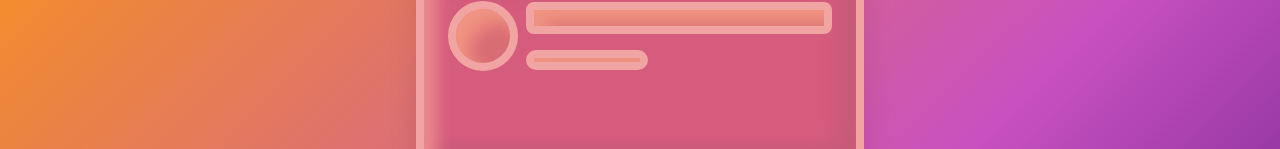
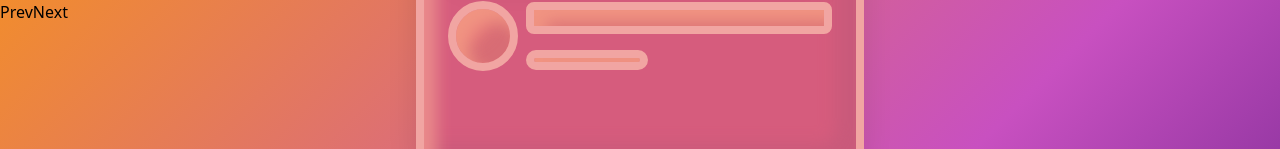
Before and after one commit to bicky-tmg/drag-ngit, a React (Vite) app: page / in a window 1280 px wide. Shown: the top 149 px of the page. Built offline with nearby package versions, Linux system fonts and the light colour scheme.

Commit message:
feat: adding prev and next button to transition between the active slide

```diff
--- a/src/App.tsx
+++ b/src/App.tsx
@@ -12,6 +12,7 @@ function App() {
 
   const halfwayIndex = Math.ceil(LENGTH / 2);
   const itemHeight = CARD_HEIGHT + CARD_SPACING;
+  const shuffleThreshold = halfwayIndex * itemHeight;
 
   const determinePlacement = (itemIndex: number) => {
     if (activeIndex === itemIndex) return 0;
@@ -27,6 +28,24 @@ function App() {
     if (itemIndex > activeIndex) {
       return (itemIndex - activeIndex) * itemHeight;
     }
+  };
+
+  const handleClick = (direction: "next" | "prev") => {
+    setActiveIndex((prevIndex) => {
+      if (direction === "next") {
+        if (prevIndex + 1 > LENGTH - 1) {
+          return 0;
+        }
+
+        return prevIndex + 1;
+      }
+
+      if (prevIndex - 1 < 0) {
+        return LENGTH - 1;
+      }
+
+      return prevIndex - 1;
+    });
   };
 
   return (
@@ -49,6 +68,10 @@ function App() {
           </div>
         ))}
       </div>
+      <div className="absolute top-0 left-0">
+        <button onClick={() => handleClick("prev")}>Prev</button>
+        <button onClick={() => handleClick("next")}>Next</button>
+      </div>
     </main>
   );
 }
```
